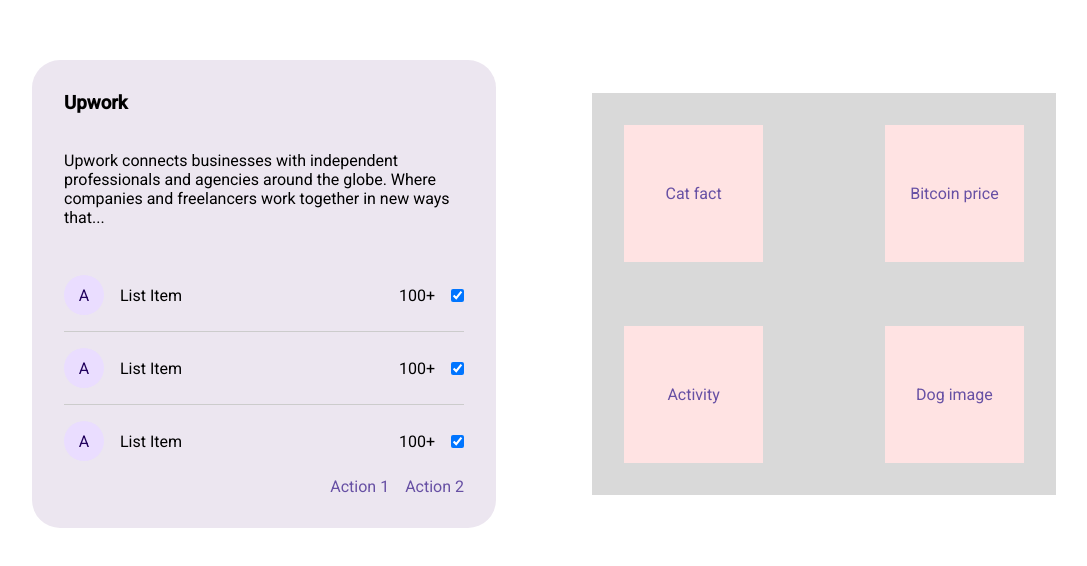
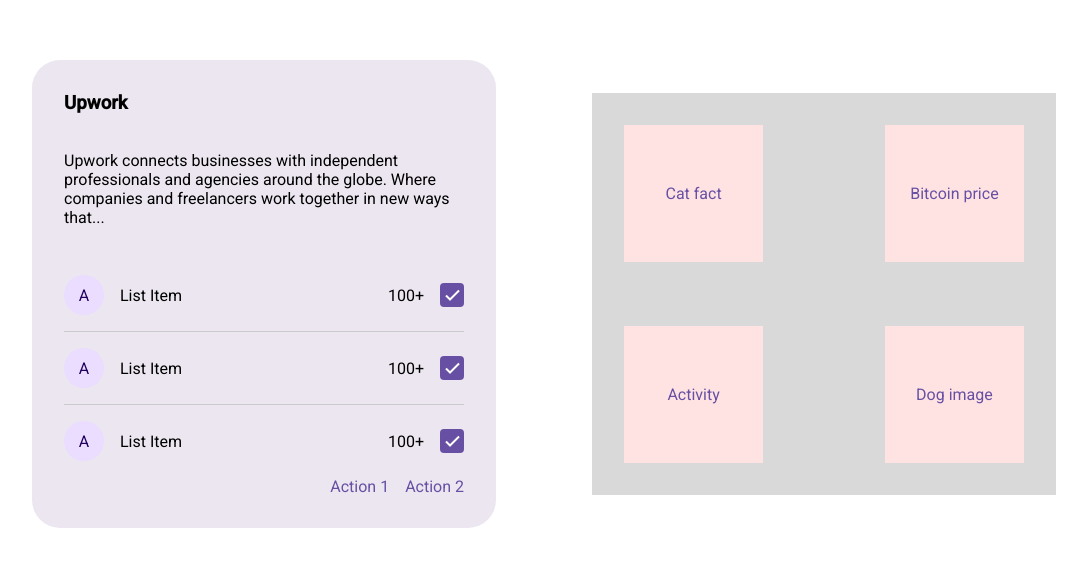
Before and after one commit to dabagirevalens/next-tast, a Next.js app: page / in a window 1280 px wide. Shown: the part 106-672 px from the top of the page, without its empty margins (96-1183 px from the left). Built offline with nearby package versions, Linux system fonts and the light colour scheme.

Commit message:
[feat] custom checkboxes

```diff
--- a/app/layout.js
+++ b/app/layout.js
@@ -1,17 +1,20 @@
-import './globals.css'
-import { Roboto } from 'next/font/google'
+import './globals.css';
+import {Roboto} from 'next/font/google';
 
-const roboto = Roboto({ subsets: ['latin'], weight: ['400'] })
+const roboto = Roboto({subsets: ['latin'], weight: ['400']});
 
 export const metadata = {
   title: 'Create Next App',
   description: 'Generated by create next app',
-}
+};
 
-export default function RootLayout({ children }) {
+export default function RootLayout({children}) {
   return (
     <html lang="en">
+      <head>
+        <link href='https://unpkg.com/boxicons@2.1.4/css/boxicons.min.css' rel='stylesheet' />
+      </head>
       <body className={roboto.className}>{children}</body>
     </html>
-  )
+  );
 }
--- a/app/page.js
+++ b/app/page.js
@@ -59,9 +59,10 @@
             </div>
             <div className={styles.right}>
               <span>100+</span>
-              <input type="checkbox" checked />
+              <div className={styles.checked}>
+                <i className='bx bx-check' />
+              </div>
             </div>
-
           </div>
           <div className={styles.center}>
             <div className={styles.left}>
@@ -72,7 +73,9 @@
             </div>
             <div className={styles.right}>
               <span>100+</span>
-              <input type="checkbox" checked />
+              <div className={styles.checked}>
+                <i className='bx bx-check' />
+              </div>
             </div>
           </div>
           <div className={styles.item}>
@@ -84,7 +87,9 @@
             </div>
             <div className={styles.right}>
               <span>100+</span>
-              <input type="checkbox" checked />
+              <div className={styles.checked}>
+                <i className='bx bx-check' />
+              </div>
             </div>
           </div>
         </div>
--- a/app/page.module.css
+++ b/app/page.module.css
@@ -142,6 +142,18 @@
   border-bottom: 2px solid #21005D;
 }
 
+.checked{
+  background: #6750A4;
+  height: 24px;
+  width: 24px;
+  color: #fff;
+  display: flex;
+  align-items: center;
+  justify-content: center;
+  font-size: 1.5em;
+  border-radius: 4px;
+}
+
 
 /* image  */
 
```
